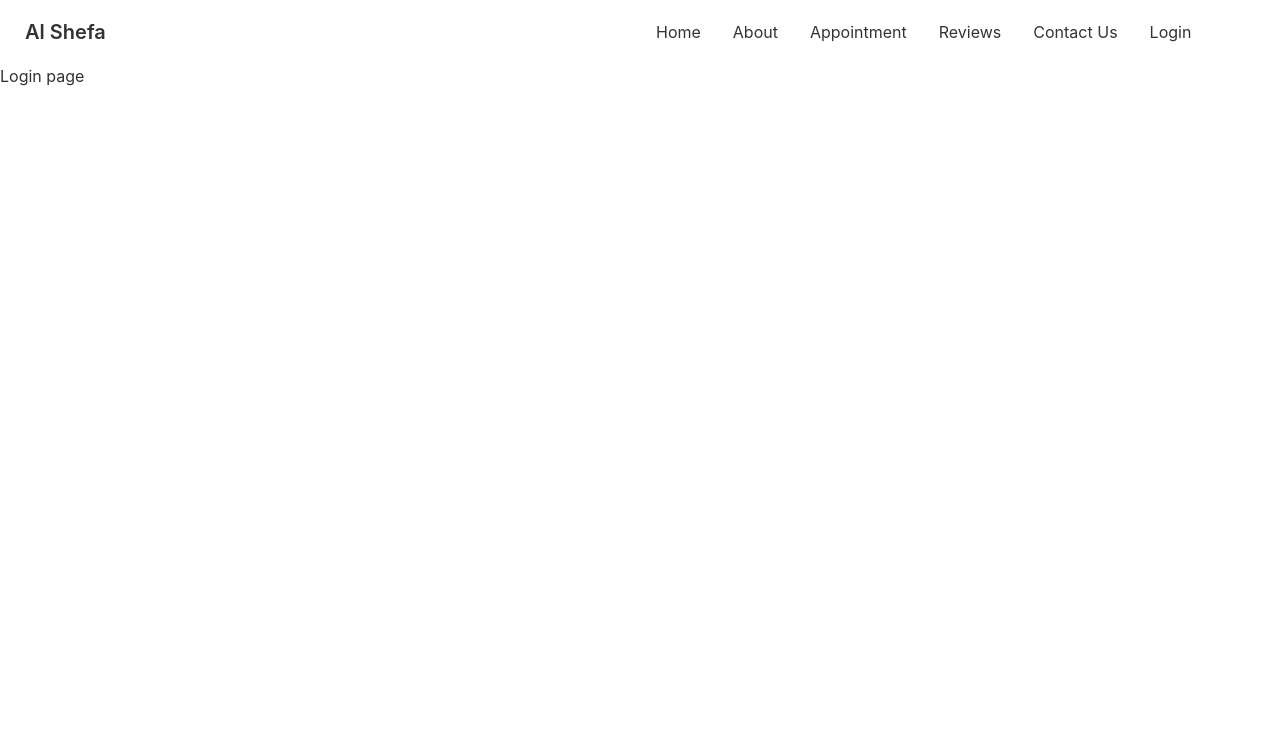
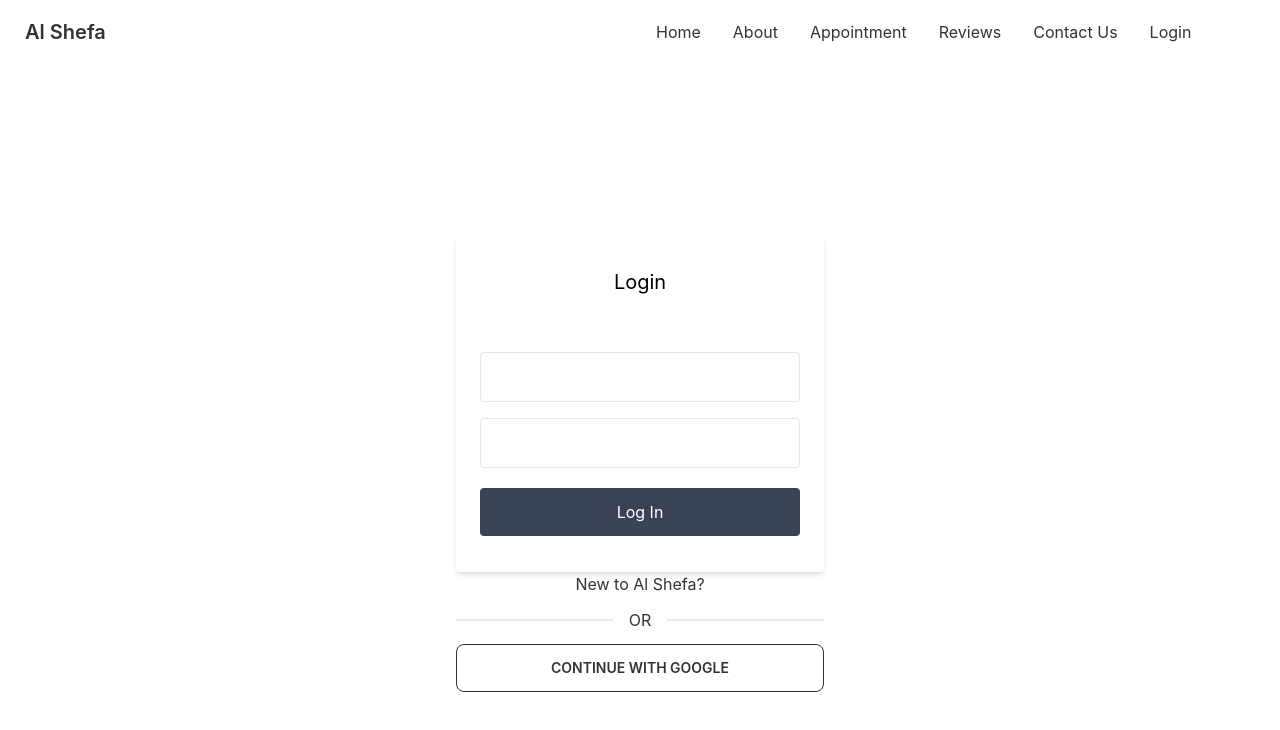
Before and after one commit to bulbulahammed/Al-Shefa-Client, a React (Create React App) app: page /login in a window 1280 px wide. Shown: the top 730 px of the page. Built offline with nearby package versions, Linux system fonts and the light colour scheme; no server answers.

Commit message:
Google Authentication Complete

```diff
--- a/src/pages/Login/Login.js
+++ b/src/pages/Login/Login.js
@@ -1,10 +1,48 @@
 import React from 'react';
+import { useSignInWithGoogle } from 'react-firebase-hooks/auth';
+import auth from './../../firebase.init';
 
 const Login = () => {
+    const [signInWithGoogle, user, loading, error] = useSignInWithGoogle(auth);
+
+    if(user){
+        console.log(user);
+    }
+
     return (
-        <div>
-            <h1>Login page</h1>
-        </div>
+        <section className="">
+            <div className="bg-grey-lighter min-h-screen flex flex-col">
+                <div className="container max-w-sm mx-auto flex-1 flex flex-col items-center justify-center px-2">
+                    <div className="bg-white px-6 py-8 rounded shadow-md text-black w-full">
+                        <h1 className="mb-14 text-xl text-center">Login</h1>
+                        <form>
+                            <input
+                                type="email"
+                                className="block border border-grey-light w-full p-3 rounded mb-4"
+                                name="email" />
+
+                            <input
+                                type="password"
+                                className="block border border-grey-light w-full p-3 rounded mb-4"
+                                name="password"/>
+                            <button
+                                type="submit"
+                                className="w-full text-center py-3 rounded bg-accent text-white hover:bg-green-dark focus:outline-none my-1"
+                            >Log In</button>
+                        </form>
+                    </div>
+                    <div>
+                        <p>New to Al Shefa?</p>
+                    </div>
+                    {/* -----------------------Divider---------------------- */}
+                    <div className="divider">OR</div>
+                    <button
+                    onClick={() => signInWithGoogle()}
+                    className="btn btn-outline w-full"
+                    >Continue With Google</button>
+                </div>
+            </div>
+        </section>
     );
 };
 
```
